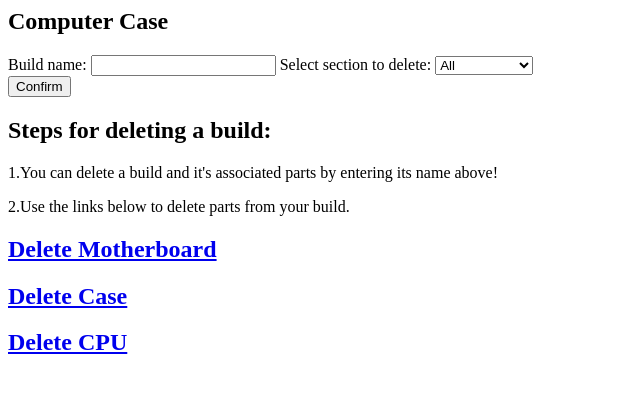
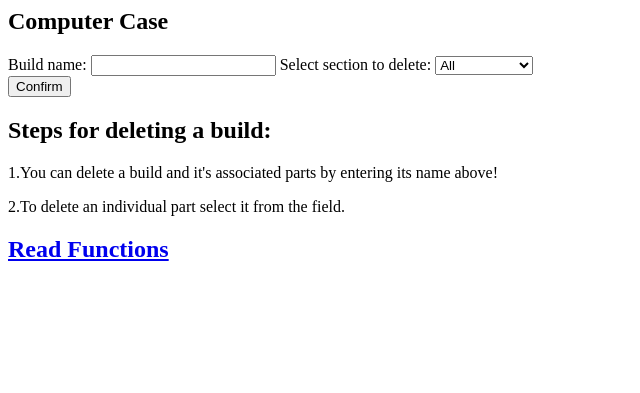
Before and after one commit to IIvanov21/Computer-Specs-Software, a Flask app: page /delete in a window 1280 px wide. Shown: the top 393 px of the page, without its empty margins (0-640 px from the left). Run offline with Flask 2, Linux system fonts and the light colour scheme.

Commit message:
Added access through links to each function

```diff
--- a/application/templates/addCPU.html
+++ b/application/templates/addCPU.html
@@ -25,3 +25,4 @@
 </html>
 <a href="{{url_for('add')}}"> <h2>Build Home</h2></a>
 <a href="{{url_for('update')}}"> <h2>Update Home</h2></a>
+<a href="{{url_for('read')}}"> <h2>Read Functions</h2></a>
--- a/application/templates/addCase.html
+++ b/application/templates/addCase.html
@@ -25,3 +25,4 @@
 </html>
 <a href="{{url_for('add')}}"> <h2>Build Home</h2></a>
 <a href="{{url_for('update')}}"> <h2>Update Home</h2></a>
+<a href="{{url_for('read')}}"> <h2>Read Functions</h2></a>
--- a/application/templates/addLayout.html
+++ b/application/templates/addLayout.html
@@ -21,3 +21,4 @@
 <a href="{{url_for('addMotherboard')}}"> <h2>Motherboard</h2></a>
 <a href="{{url_for('addCase')}}"> <h2>Case</h2></a>
 <a href="{{url_for('addCPU')}}"> <h2>CPU</h2></a>
+<a href="{{url_for('read')}}"> <h2>Read Functions</h2></a>
--- a/application/templates/addMotherboard.html
+++ b/application/templates/addMotherboard.html
@@ -27,3 +27,4 @@
 </html>
 <a href="{{url_for('add')}}"> <h2>Build Home</h2></a>
 <a href="{{url_for('update')}}"> <h2>Update Home</h2></a>
+<a href="{{url_for('read')}}"> <h2>Read Functions</h2></a>
--- a/application/templates/delete.html
+++ b/application/templates/delete.html
@@ -19,7 +19,5 @@
 </html>
 <h2>Steps for deleting a build:</h2>
 <p>1.You can delete a build and it's associated parts by entering its name above!</p>
-<p>2.Use the links below to delete parts from your build.</p>
-<a href="{{url_for('updateMotherboard')}}"> <h2>Delete Motherboard</h2></a>
-<a href="{{url_for('updateCase')}}"> <h2>Delete Case</h2></a>
-<a href="{{url_for('updateCPU')}}"> <h2>Delete CPU</h2></a>
+<p>2.To delete an individual part select it from the field.</p>
+<a href="{{url_for('read')}}"> <h2>Read Functions</h2></a>
--- a/application/templates/read.html
+++ b/application/templates/read.html
@@ -35,3 +35,6 @@
         </div>
     </body>
 </html>
+<a href="{{url_for('add')}}"> <h2>Add Functions</h2></a>
+<a href="{{url_for('update')}}"> <h2>Update Functions</h2></a>
+<a href="{{url_for('delete')}}"> <h2>Delete Functions</h2></a>
--- a/application/templates/updateLayout.html
+++ b/application/templates/updateLayout.html
@@ -23,3 +23,4 @@
 <a href="{{url_for('updateMotherboard')}}"> <h2>Update Motherboard</h2></a>
 <a href="{{url_for('updateCase')}}"> <h2>Update Case</h2></a>
 <a href="{{url_for('updateCPU')}}"> <h2>Update CPU</h2></a>
+<a href="{{url_for('read')}}"> <h2>Read Functions</h2></a>
```
